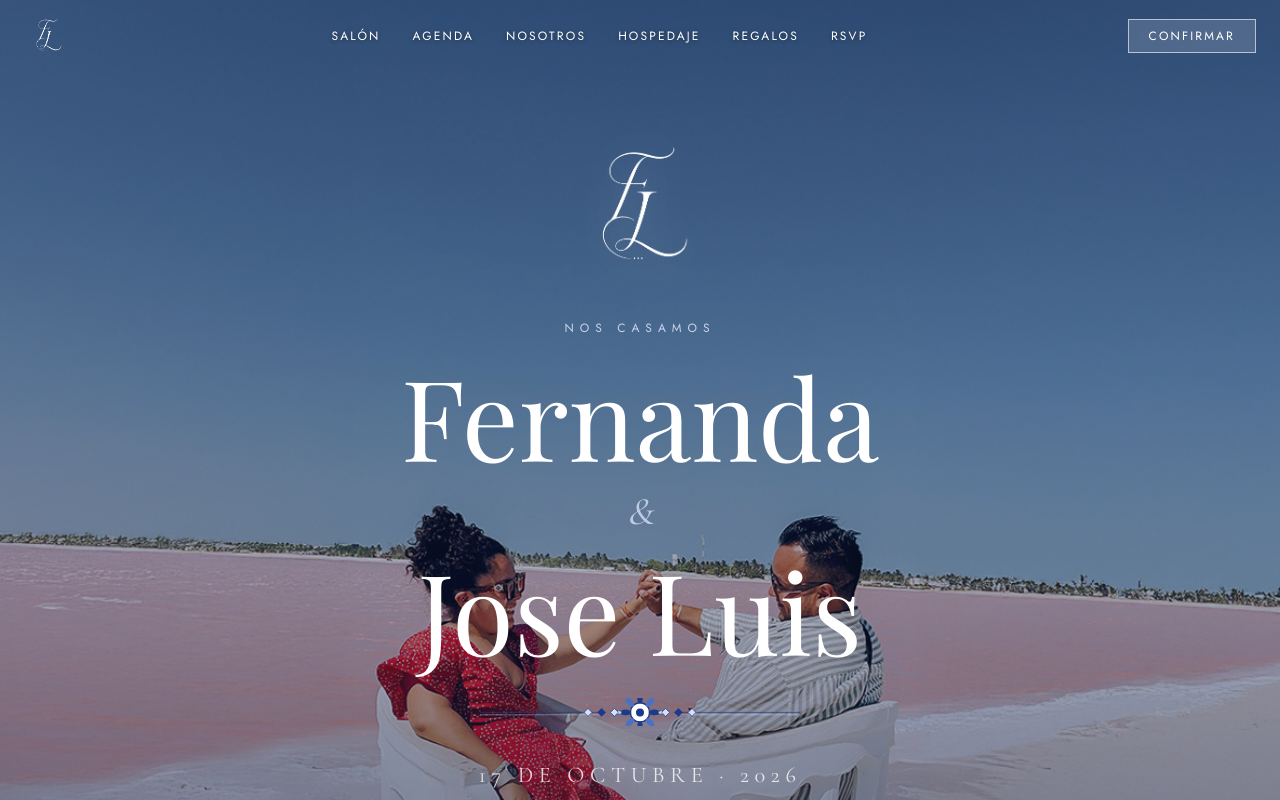
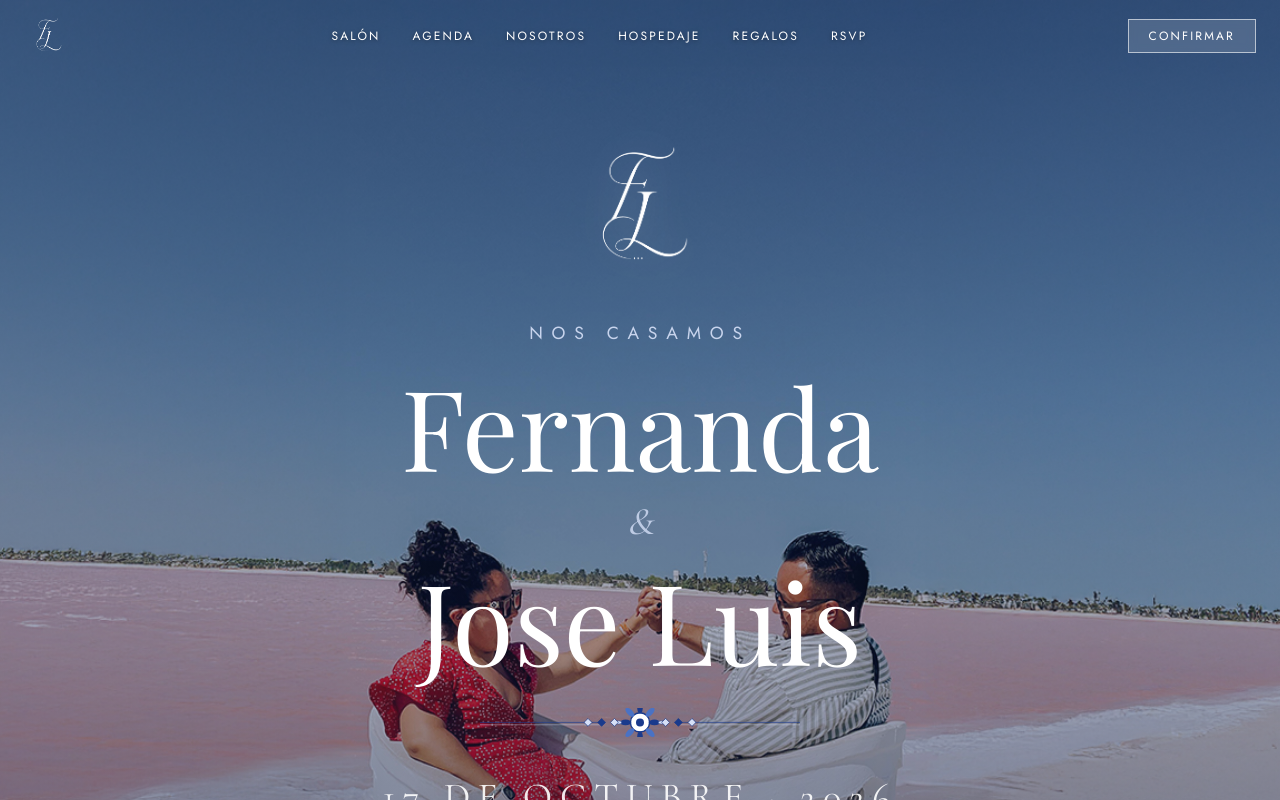
Before and after one commit to casvaluis-design/boda-fernanda-joseluis, a Next.js app: page / in a window 1280 px wide. Shown: the top 800 px of the page. Built offline with nearby package versions, Linux system fonts and the light colour scheme.

Commit message:
hero: textos más grandes en móvil

```diff
--- a/src/app/page.tsx
+++ b/src/app/page.tsx
@@ -69,8 +69,8 @@ export default function InvitationPage() {
           </div>
 
           {/* Nombres */}
-          <p className="animate-fade-in-up delay-200 text-xs uppercase mb-6"
-            style={{ color: "rgba(214,224,247,0.9)", fontFamily: "var(--font-jost)", letterSpacing: "0.5em" }}>
+          <p className="animate-fade-in-up delay-200 uppercase mb-6"
+            style={{ color: "rgba(214,224,247,0.9)", fontFamily: "var(--font-jost)", fontSize: "clamp(0.9rem,2.5vw,1.1rem)", letterSpacing: "0.5em" }}>
             Nos casamos
           </p>
 
@@ -92,7 +92,7 @@ export default function InvitationPage() {
           </div>
 
           <p className="animate-fade-in-up delay-800 uppercase mb-2"
-            style={{ fontFamily: "var(--font-cormorant)", fontSize: "clamp(1rem,2vw,1.4rem)", color: "rgba(255,255,255,0.8)", letterSpacing: "0.25em" }}>
+            style={{ fontFamily: "var(--font-cormorant)", fontSize: "clamp(1.6rem,4vw,2.4rem)", color: "rgba(255,255,255,0.9)", letterSpacing: "0.2em" }}>
             17 de Octubre · 2026
           </p>
           <p className="animate-fade-in-up delay-1000"
--- a/src/app/rsvp/[token]/page.tsx
+++ b/src/app/rsvp/[token]/page.tsx
@@ -210,8 +210,8 @@ export default function RSVPPage() {
               style={{ width: 160, height: 160, objectFit: "contain", filter: "drop-shadow(0 0 20px rgba(255,255,255,0.3))" }} />
           </div>
 
-          <p className="animate-fade-in-up delay-200 text-xs uppercase mb-6"
-            style={{ color: "rgba(214,224,247,0.9)", fontFamily: "var(--font-jost)", letterSpacing: "0.5em" }}>
+          <p className="animate-fade-in-up delay-200 uppercase mb-6"
+            style={{ color: "rgba(214,224,247,0.9)", fontFamily: "var(--font-jost)", fontSize: "clamp(0.9rem,2.5vw,1.1rem)", letterSpacing: "0.5em" }}>
             Nos casamos
           </p>
           <h1 className="animate-fade-in-up delay-400"
@@ -232,7 +232,7 @@ export default function RSVPPage() {
           </div>
 
           <p className="animate-fade-in-up delay-800 uppercase mb-2"
-            style={{ fontFamily: "var(--font-cormorant)", fontSize: "clamp(1rem,2vw,1.4rem)", color: "rgba(255,255,255,0.8)", letterSpacing: "0.25em" }}>
+            style={{ fontFamily: "var(--font-cormorant)", fontSize: "clamp(1.6rem,4vw,2.4rem)", color: "rgba(255,255,255,0.9)", letterSpacing: "0.2em" }}>
             17 de Octubre · 2026
           </p>
           <p className="animate-fade-in-up delay-1000"
```
